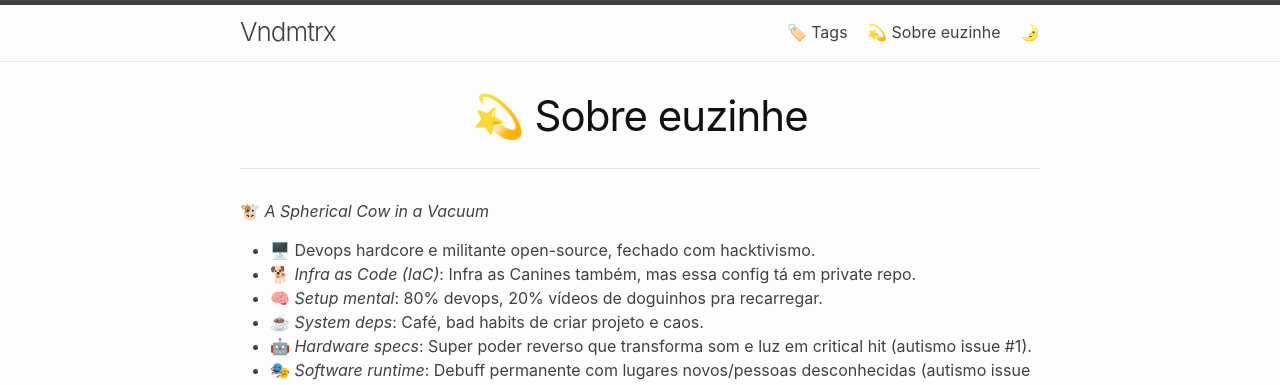
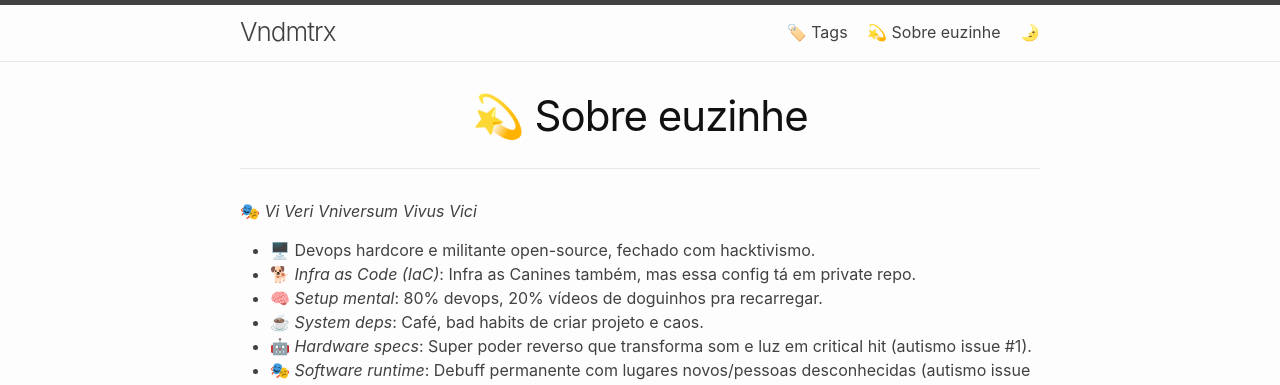
Before and after one commit to vndmtrx/vndmtrx.github.io, a Jekyll site: the page built from about.md, in a window 1280 px wide. Shown: the top 385 px of the page. Built offline with Jekyll 4.4.1, drawn with Linux system fonts in a browser that asks for light colours; nearby versions of some CDN libraries.

Commit message:
Ajuste no about

```diff
--- a/about.md
+++ b/about.md
@@ -4,7 +4,7 @@ title: "💫 Sobre euzinhe"
 subtitle: Vi Veri Veniversum Vivus Vici
 permalink: /about/
 ---
-🐮 *A Spherical Cow in a Vacuum*
+🎭 *Vi Veri Vniversum Vivus Vici*
 
 - 🖥️ Devops hardcore e militante open-source, fechado com hacktivismo.
 - 🐕 *Infra as Code (IaC)*: Infra as Canines também, mas essa config tá em private repo.
```
